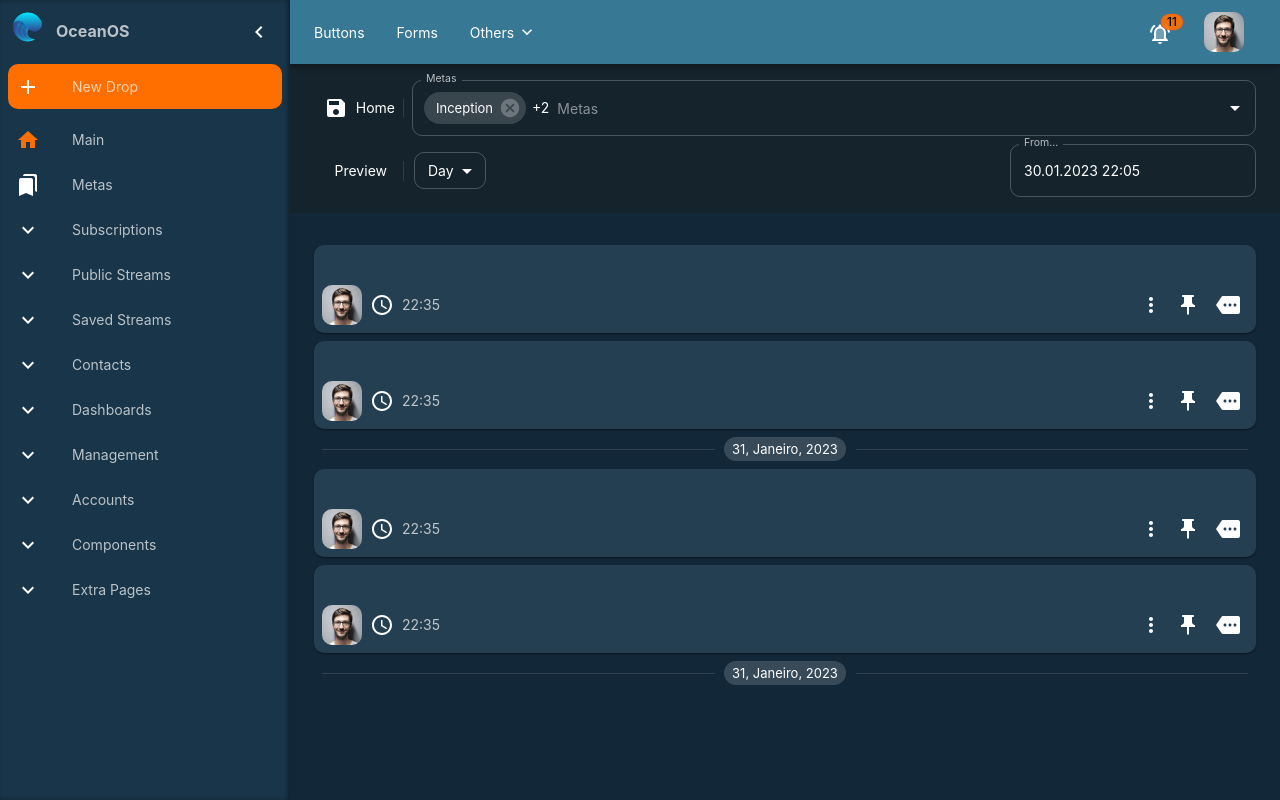
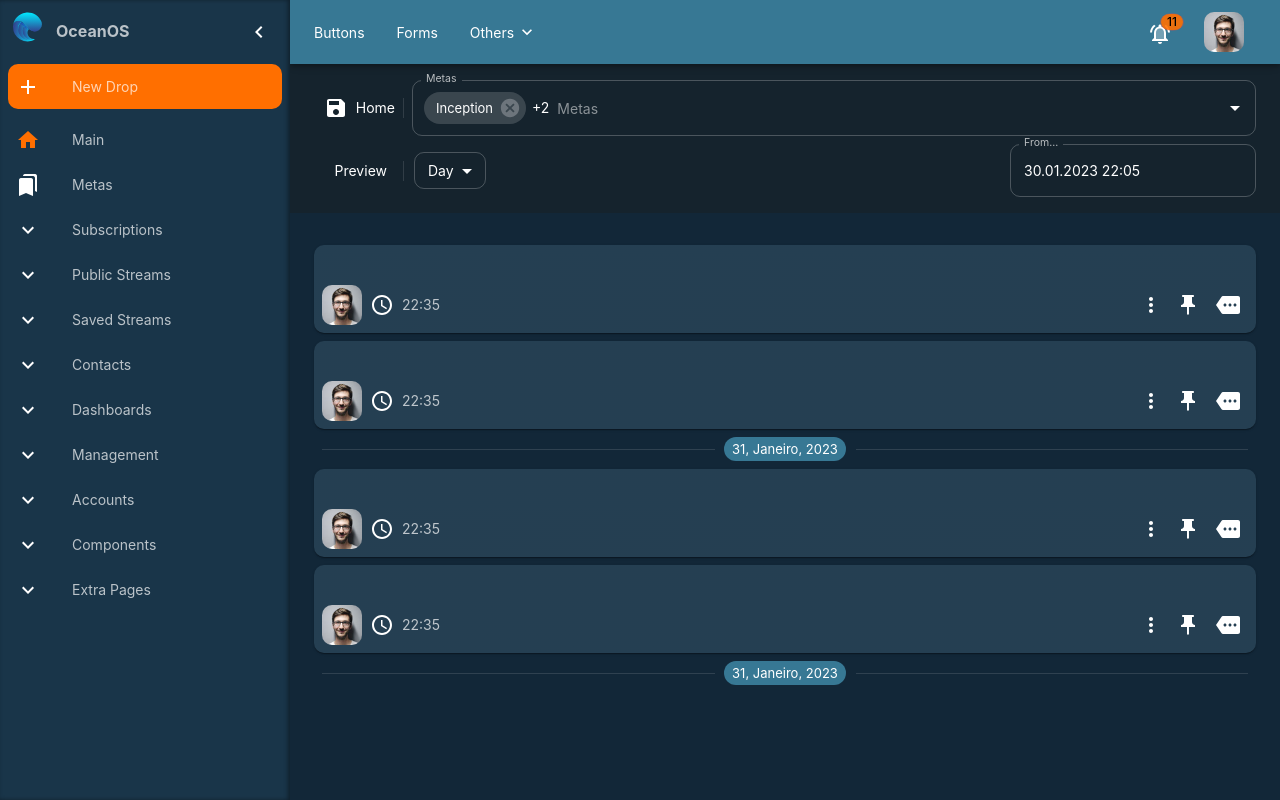
Before and after one commit to ocean-os-org/ocean-os, a React (Vite) app in the folder packages/oos-local-webui/: page /home in a window 1280 px wide. Built offline with nearby package versions, Linux system fonts and the light colour scheme.

Commit message:
optimizing imports

```diff
--- a/packages/oos-local-webui/src/content/home/index.tsx
+++ b/packages/oos-local-webui/src/content/home/index.tsx
@@ -5,7 +5,6 @@ import Drop from '../../components/Drop';
 import { useDrops } from '../../contexts/DropsContext';
 import KeyboardArrowUpIcon from '@mui/icons-material/KeyboardArrowUp';
 import ScrollTop from './ScrollTop';
-import { themeCreator } from '../../theme/base';
 import { Fragment } from 'react';
 
 
@@ -23,7 +22,7 @@ function Home() {
         { drops?.map( (d,i) =>
           <Fragment key={d.id}>
             <Drop drop={d} />
-            { (i % 2 == 0) ? (<Box sx={{height: theme.spacing(1)}}></Box>) : (<Divider sx={{ margin: theme.spacing(1)}}> <Chip size="small" label="31, Janeiro, 2023" /></Divider>) }
+            { (i % 2 == 0) ? (<Box sx={{height: theme.spacing(1)}}></Box>) : (<Divider sx={{ margin: theme.spacing(1)}}> <Chip color="primary" size="small" label="31, Janeiro, 2023" /></Divider>) }
           </Fragment>
           )
         }
```
